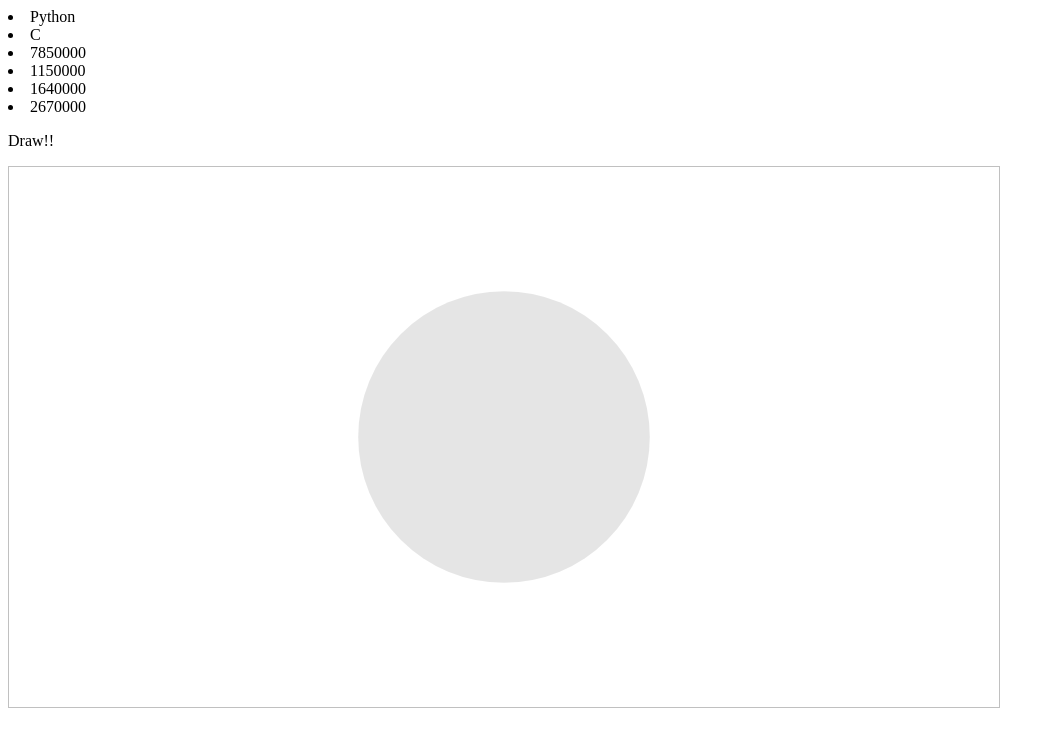
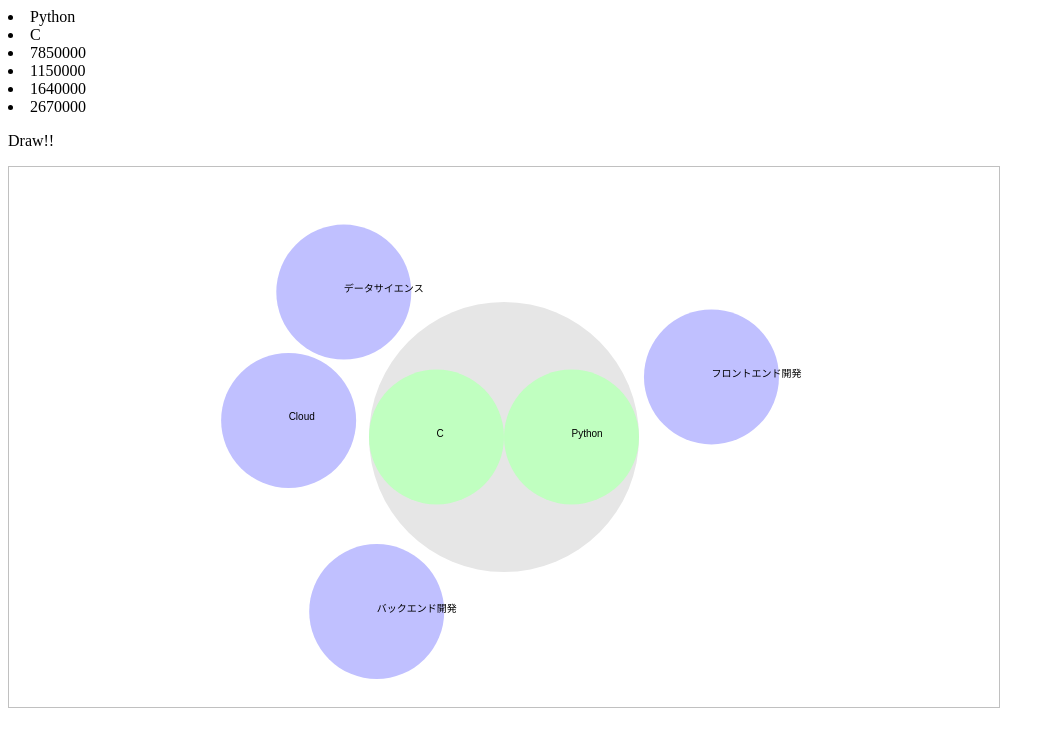
Before and after one commit to giikuteam03/03app, a Vue app: page / in a window 1280 px wide. Shown: the top 746 px of the page, without its empty margins (0-1055 px from the left). Built offline with nearby package versions, Linux system fonts and the light colour scheme.

Commit message:
知ってる知識をクリックしたら拡大する

```diff
--- a/src/components/DrawPage.vue
+++ b/src/components/DrawPage.vue
@@ -19,18 +19,13 @@ class Vector2{
     }
 }
 
-class Info{
-    constructor(){
-        this.name;
-    }
-}
-
 class Circle{
     constructor(x, y, r) {
         this.postion = new Vector2(x,y);
         this.r = r;
         this.color = '#ff000000';
-      this.Info = new Info();
+        this.name = "noname";
+        this.show = true;
     }
 
     setColor(a, r, g, b){
@@ -69,20 +64,32 @@ export default {
             num : 1,
             canvas_width:990,
             canvas_height:540,
+            render_context:null,
+            buffer_context:null,
             select_circles:[],
             search_circles:[],
             center_cricle:null,
         }
     },
     mounted : function(){
+        // 起動--wait-->描画とすると上手くいく
+        setTimeout(() => {
             this.canvas = document.getElementById('canvas');
-        let ctx = this.canvas.getContext('2d');
+            this.render_context = this.canvas.getContext('2d');
+            this.buffer_context = document.getElementById('canvas').getContext('2d');
+            // 初期化
+            this.DrawInitialize();
+           // 描画
+           this.DrawCanvas();
+        }, 20);
+    },
+    methods:{
+        DrawInitialize:function(){
+            const center = new Vector2(this.canvas_width * 0.5, this.canvas_height * 0.5)
 
-        const center = new Vector2(this.canvas_width * 0.5, this.canvas_height * 0.5)
-        const center_r = center.y * 0.3;
-
-        this.center_cricle = new Circle(center.x, center.y, center_r * 1.8);
-        this.center_cricle.setColor(0.10, 0, 0, 0);
+            this.center_cricle = new Circle(center.x, center.y, center.y * 0.5);
+            this.center_cricle.setColor(255, 230, 230, 230);
+            this.center_cricle.name = "";
 
             var sum_volume = this.select_volumes
                 .reduce(function(sum, element){
@@ -93,11 +100,11 @@ export default {
                 let rate = this.select_volumes[i] / sum_volume;
                 let rad = Math.PI * rate;
                 let circle = new Circle(
-                center.x + Math.sin(sum_rad + rad) * center_r,
-                center.y + Math.cos(sum_rad + rad) * -center_r,
-                center_r * rad);
-            circle.setColor(0.25, 0, 255, 0);
-            circle.Info.name = this.select_names[i];
+                    center.x + Math.sin(sum_rad + rad) * this.center_cricle.r * 0.5,
+                    center.y + Math.cos(sum_rad + rad) * -this.center_cricle.r * 0.5,
+                    this.center_cricle.r * rate);
+                circle.setColor(255, 192, 255, 192);
+                circle.name = this.select_names[i];
                 this.select_circles.push(circle);
                 sum_rad += 2 * rad;
             }
@@ -111,29 +118,15 @@ export default {
                 let rate = this.search_results_volumes[i] / sum_volume;
                 let rad = Math.PI * rate;
                 let circle = new Circle(
-                center.x + Math.sin(sum_rad + rad) * center_r * 2.75,
-                center.y + Math.cos(sum_rad + rad) * center_r * 2.75,
-                center_r * rad);
-            circle.setColor(0.25, 0, 0, 255);
-            circle.Info.name = this.search_results_names[i];
+                    center.x + Math.sin(sum_rad + rad) * this.center_cricle.r * 1.6,
+                    center.y + Math.cos(sum_rad + rad) * this.center_cricle.r * 1.6,
+                    this.center_cricle.r * 0.5);
+                circle.setColor(255, 192, 192, 255);
+                circle.name = this.search_results_names[i];
                 this.search_circles.push(circle);
                 sum_rad += 2 * rad;
             }
-        // 起動--wait-->描画とすると上手くいく
-        setTimeout(() => {
-            // 描画
-            this.center_cricle.draw(ctx);
-            this.select_circles.forEach(element => {
-                element.draw(ctx);
-                ctx.fillText(element.Info.name, element.postion.x, element.postion.y);
-            });
-            this.search_circles.forEach(element => {
-                element.draw(ctx);
-                ctx.fillText(element.Info.name, element.postion.x, element.postion.y);
-            });
-        }, 10);
         },
-    methods:{
         canvesClickEvent:function(event){
             // マウスの座標をCanvas内の座標とあわせるため
             const rect = this.canvas.getBoundingClientRect();
@@ -141,19 +134,54 @@ export default {
                 event.clientX - rect.left,
                 event.clientY - rect.top
             );
+            let flag = false;
             this.select_circles.forEach(element => {
                 if(element.isHit(point.x, point.y)){
                     console.log("click!");
+                    flag = true;
+                    this.ClickEvent(element);
                 }
             });
             this.search_circles.forEach(element => {
                 if(element.isHit(point.x, point.y)){
                     console.log("click!");
+                    flag = true;
                 }
             });
+            if(flag == false){
+                this.DrawInitialize();
+                this.DrawCanvas();
+            }
         },
-        DrawInit:function(){
-
+        ClickEvent:function(circle){
+            this.center_cricle.name = circle.name;
+            this.center_cricle.color = circle.color;
+            this.select_circles.forEach(element => {
+                element.show = false;
+            });
+            this.DrawCanvas();
+        },
+        DrawCanvas:function(){
+            this.buffer_context.clearRect(0,0,this.canvas_width, this.canvas_width);
+            // 描画
+            if(this.center_cricle.show){
+                this.center_cricle.draw(this.buffer_context);
+                this.buffer_context.fillText(this.center_cricle.name,this.center_cricle.postion.x, this.center_cricle.postion.y);
+            }
+            this.select_circles.forEach(element => {
+                if(element.show){
+                    element.draw(this.buffer_context);
+                    this.buffer_context.fillText(element.name, element.postion.x, element.postion.y);
+                }
+            });
+            this.search_circles.forEach(element => {
+                if(element.show){
+                    element.draw(this.buffer_context);
+                    this.buffer_context.fillText(element.name, element.postion.x, element.postion.y);
+                }
+            });
+            let image = this.buffer_context.getImageData(0,0,this.canvas_width, this.canvas_width);
+            this.render_context.putImageData(image,  0, 0);
         }
     }
 }
```
Lines whose indentation alone changed are shown as unchanged.
